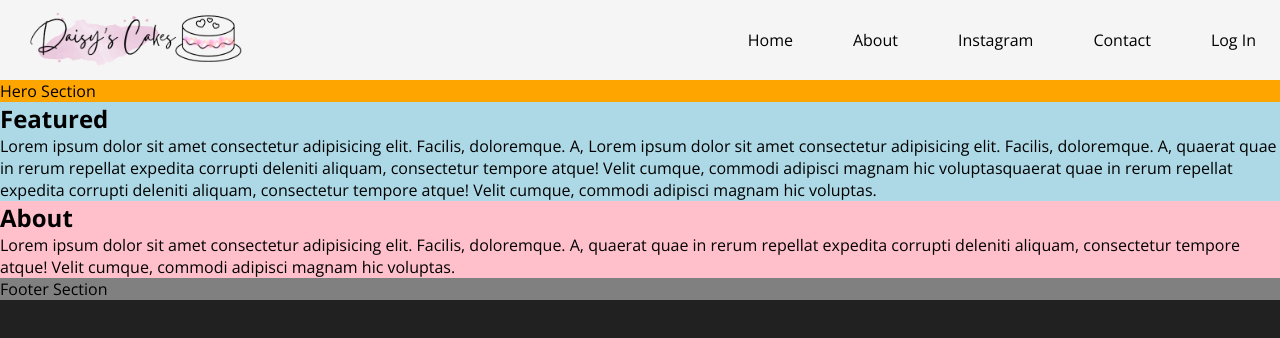
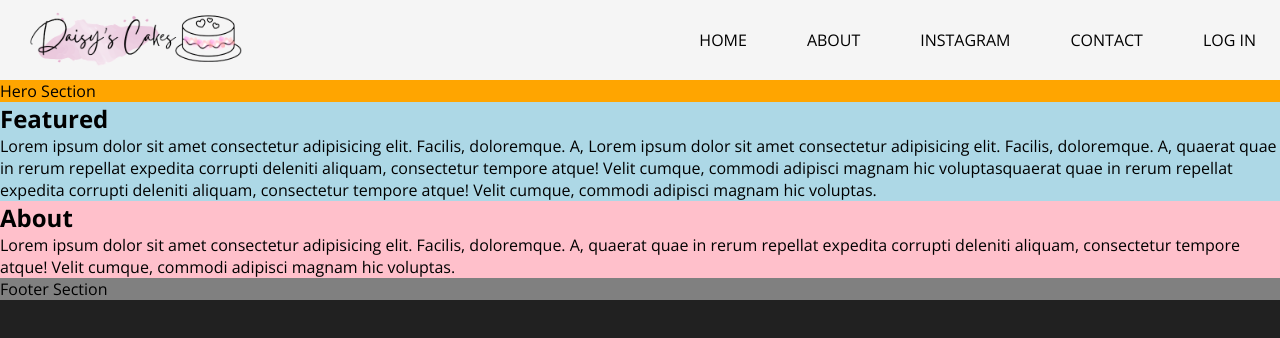
Before and after one commit to darkhorsedev0716/GF-bakehouse-MERN, a React (Create React App) app in the folder client/: page / in a window 1280 px wide. Shown: the top 338 px of the page. Built offline with nearby package versions, Linux system fonts and the light colour scheme.

Commit message:
Minor changes to link styling

```diff
--- a/client/src/components/Navbar.jsx
+++ b/client/src/components/Navbar.jsx
@@ -20,12 +20,12 @@ function Navbar() {
       <ul className={`nav-menu ${isActive ? "" : "active"}`}>
         <li className="nav-item">
           <a onClick={handleToggle} href="#" className="nav-link">
-            Home
+            HOME
           </a>
         </li>
         <li className="nav-item">
           <a onClick={handleToggle} href="#" className="nav-link">
-            About
+            ABOUT
           </a>
         </li>
         <li className="nav-item">
@@ -36,17 +36,17 @@ function Navbar() {
             rel="noreferrer"
             className="nav-link"
           >
-            Instagram
+            INSTAGRAM
           </a>
         </li>
         <li className="nav-item">
           <a onClick={handleToggle} href="#" className="nav-link">
-            Contact
+            CONTACT
           </a>
         </li>
         <li className="nav-item">
           <a onClick={handleToggle} href="#" className="nav-link">
-            Log In
+            LOG IN
           </a>
         </li>
       </ul>
--- a/client/src/sass/components/navbarComp.scss
+++ b/client/src/sass/components/navbarComp.scss
@@ -35,7 +35,7 @@
 }
 
 .nav-link:hover {
-  color: dodgerblue;
+  color: #ff85c6;
 }
 
 .hamburger {
```
